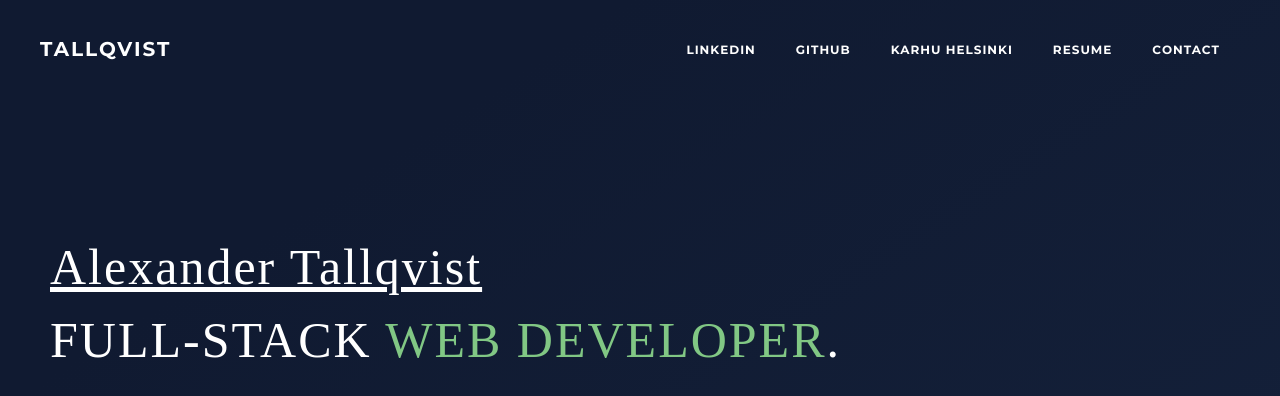
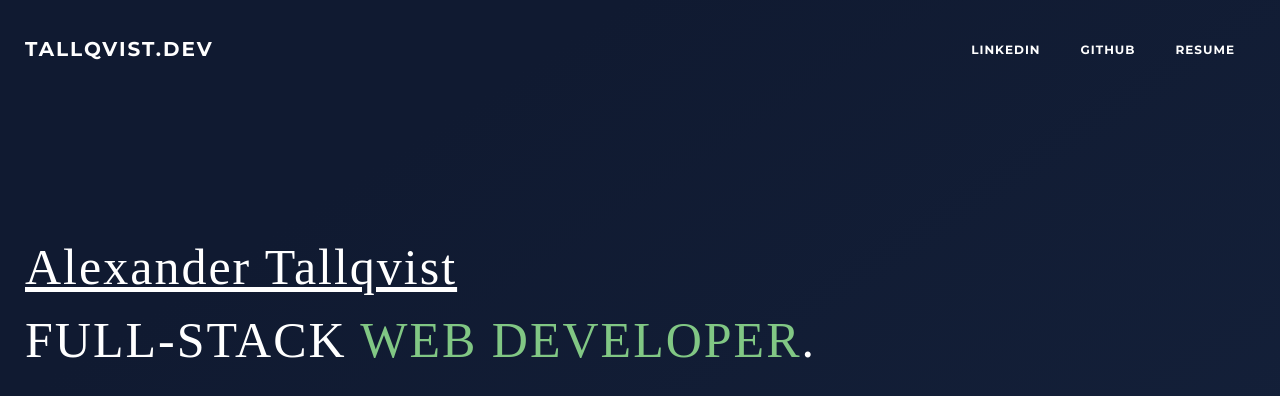
Before and after one commit to AlexanderTallqvist/alexandertallqvist.net, a plain HTML site: page index.html in a window 1280 px wide. Drawn offline with Linux system fonts and the light colour scheme; a web font is replaced by a local one.

Commit message:
More portfolio changes. Added cv.

```diff
--- a/css/main.css
+++ b/css/main.css
@@ -35,14 +35,21 @@ html {
   box-sizing: inherit;
 }
 
+a, a:active, a:focus{
+  outline: none;
+}
+
 /* NAVIGATION STYLES */
 .navigation {
   position: relative;
   z-index: 10;
-  padding: 30px 40px 20px 40px;
+  padding: 30px 25px 20px 25px;
   display: flex;
   justify-content: space-between;
   align-items: center;
+  max-width: 1920px;
+  width: 100%;
+  margin: 0 auto;
 }
 
 .navigation .logo {
@@ -101,10 +108,13 @@ html {
   font-family: 'MonsterratRegular', serif;
   position: relative;
   z-index: 10;
-  padding: 150px 50px;
+  padding: 150px 25px;
   color: var(--text);
   display: flex;
   flex-wrap: wrap;
+  max-width: 1920px;
+  width: 100%;
+  margin: 0 auto;
 }
 
 .header .content .text {
--- a/index.html
+++ b/index.html
@@ -4,8 +4,8 @@
   <meta charset="UTF-8">
   <meta name="viewport" content="width=device-width, user-scalable=no, initial-scale=1.0, maximum-scale=1.0, minimum-scale=1.0">
   <meta http-equiv="X-UA-Compatible" content="ie=edge">
-  <meta name="description" content="Alexander Tallqvist Web Developer Portfolio">
-  <meta name="keywords" content="Alexander, Tallqvist, Portfolio, Alexander Tallqvist, Alexander Tallqvist Portfolio">
+  <meta name="description" content="Alexander Tallqvist Full-Stack Web Developer Portfolio">
+  <meta name="keywords" content="Alexander, Tallqvist, Full-Stack Web Developer, Portfolio, Alexander Tallqvist, Alexander Tallqvist Portfolio">
   <meta name="author" content="Alexander Tallqvist">
   <link rel="shortcut icon" href="favicons/favicon.png" type="image/png">
   <link rel="stylesheet" href="css/reset.css">
@@ -17,13 +17,11 @@
   <header class="header">
 
     <nav class="navigation">
-      <div class="logo">Tallqvist</div>
+      <div class="logo">Tallqvist.dev</div>
       <ul class="link-container">
-        <li class="link"><a href="#">LinkedIn</a></li>
-        <li class="link"><a href="#">GitHub</a></li>
-        <li class="link"><a href="#">Karhu Helsinki</a></li>
-        <li class="link"><a href="#">Resume</a></li>
-        <li class="link"><a href="#">Contact</a></li>
+        <li class="link"><a target="_blank" href="https://www.linkedin.com/in/alexandertallqvist/">LinkedIn</a></li>
+        <li class="link"><a target="_blank" href="https://github.com/AlexanderTallqvist">GitHub</a></li>
+        <li class="link"><a target="_blank" href="files/alexander_tallqvist_cv.pdf">Resume</a></li>
       </ul>
     </nav>
 
@@ -33,7 +31,7 @@
     </div>
   </header>
 
-  <div class="content"></div>
+  <div class="min-content"></div>
 
   <footer class="footer"></footer>
 
```
Also changed, not shown: 7 other files.
